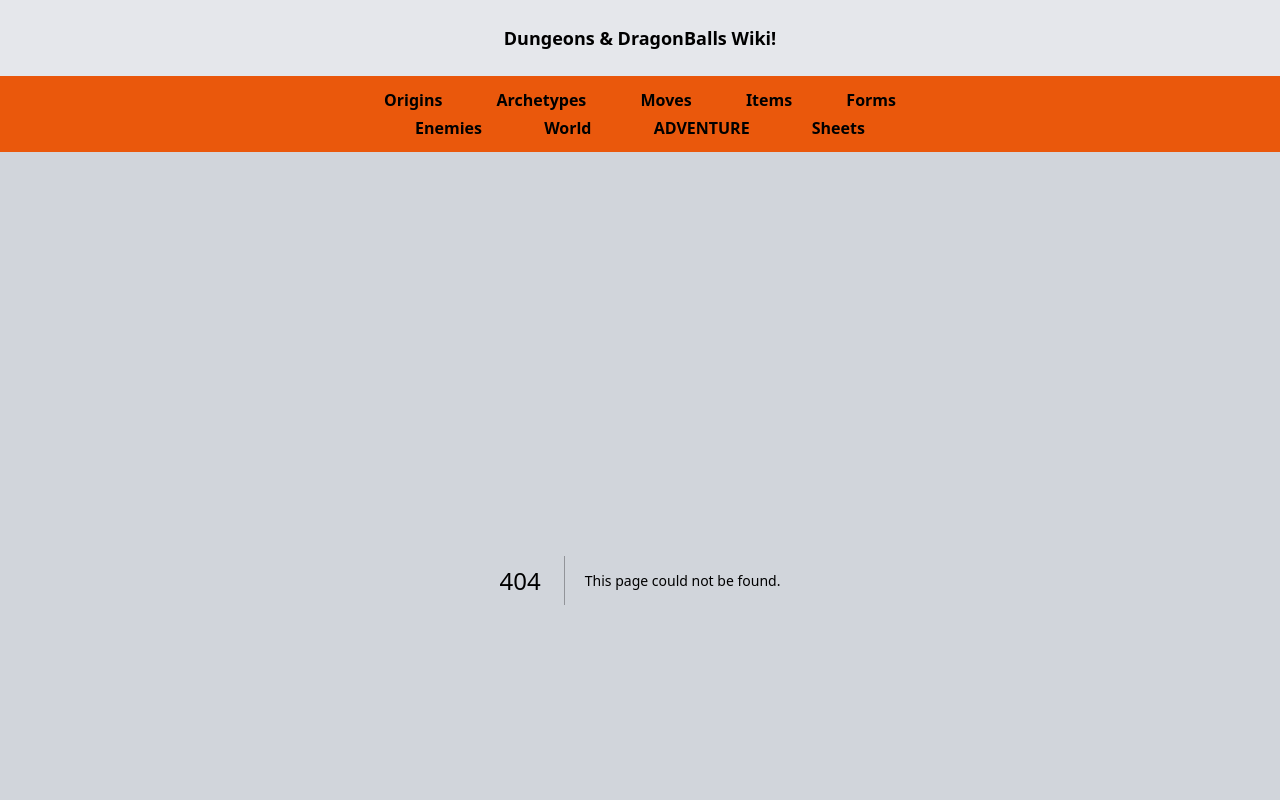
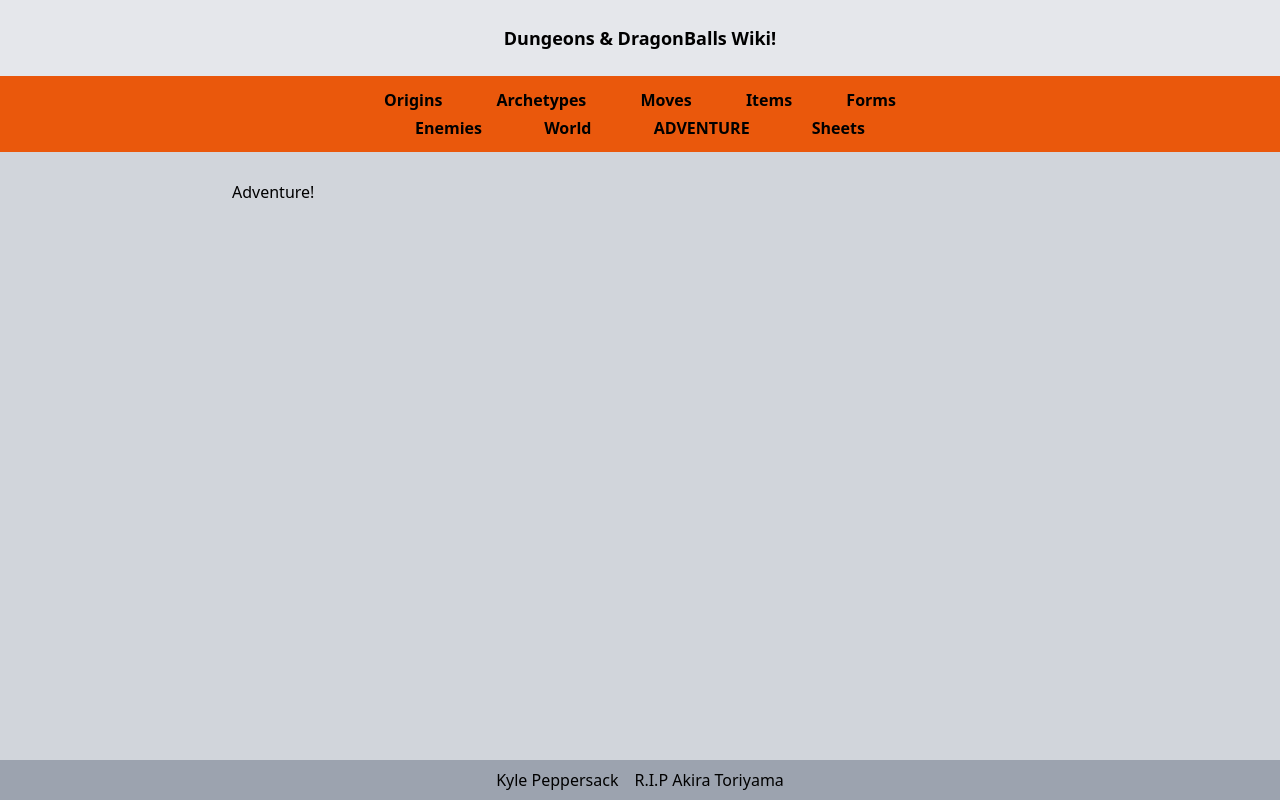
Before and after one commit to KylePep/ddbwiki, a Next.js app: page /adventure in a window 1280 px wide. Before the commit this address had no page. Shown: the top 800 px of the page. Built offline with nearby package versions, Linux system fonts and the light colour scheme.

Commit message:
Created adventure page

```diff
--- /dev/null
+++ b/app/adventure/page.tsx
@@ -0,0 +1,9 @@
+import React from 'react'
+
+export default function page() {
+  return (
+    <main>
+      Adventure!
+    </main>
+  )
+}
```
